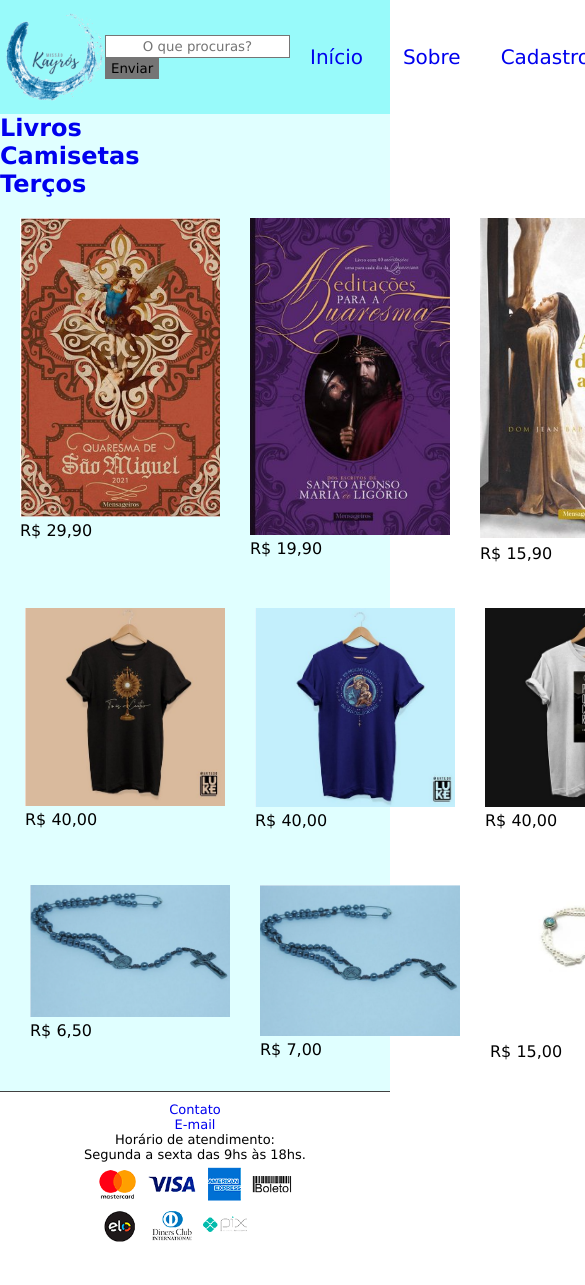
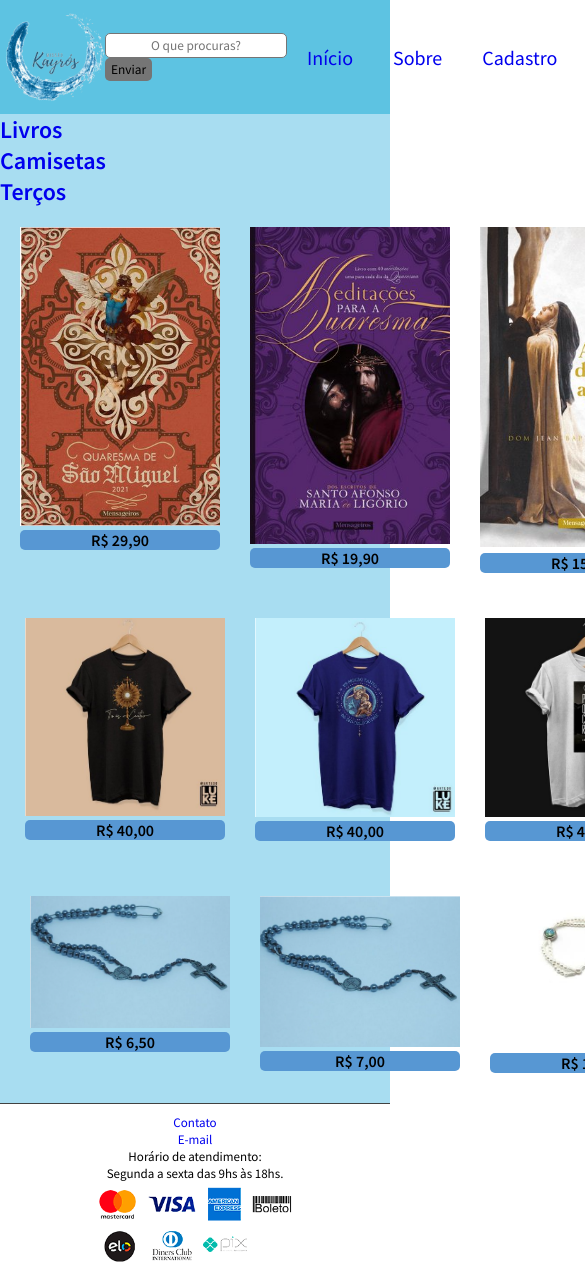
Before and after one commit to raphaelsmuniz/projeto-loja-kayros, a plain HTML site: page index.html in a window 390 px wide. Shown: the top 1285 px of the page, 585 px wide, since content can reach past the window. Before the commit the page ends 1264 px from the top, so only its background shows below. Drawn offline with Linux system fonts and the light colour scheme.

Commit message:
fazendo ajustes para a responsividade.

```diff
--- a/index-style.css
+++ b/index-style.css
@@ -1,8 +1,10 @@
+
 * {
     margin: 0;
     padding: 0;
     box-sizing: border-box;
-    font-family: Verdana, Geneva, Tahoma, sans-serif;
+    font-family: 'Roboto', sans-serif;
+    font-family: 'Source Sans Pro', sans-serif;
 }
 
 a {
@@ -10,7 +12,7 @@ a {
 }
 
 header {
-    background: #98fafa;
+    background: #5dc3e2;
 }
 
 .cabecalho {
@@ -18,12 +20,14 @@ header {
     justify-content: space-around;
     align-items: center;
     padding: 5px;
+    width: 100%;
 }
 
 .form input {
     padding: 3px 6px;
     text-align: center;
     border: 1px solid #757575;
+    border-radius: 5px 5px 5px 5px;
 }
 
 .form button {
@@ -32,6 +36,7 @@ header {
     cursor: pointer;
     background-color: #757575;
     transition: 300ms;
+    border-radius: 5px 5px 5px 5px;
 }
 
 .form button:hover {
@@ -41,6 +46,7 @@ header {
 
 .cabecalho ul {
     display: flex;
+    width: 100%;
 }
 
 .cabecalho img {
@@ -55,6 +61,7 @@ header {
 }
 
 .cabecalho li a {
+    /* display: inline-block; */
     transition: 300ms;
 }
 
@@ -63,14 +70,23 @@ header {
 }
 
 #filtro {
-    background: #E0FFFF;
+    background: #a8ddf1;
+}
+
+#filtro a {
+    transition: 300ms;
+}
+
+#filtro a:hover {
+    color: rgb(172, 15, 15);
 }
 
 .livro {
-    background: #E0FFFF;
+    background: #a8ddf1;
     display: flex;
     justify-content: space-evenly;
     padding: 5px;
+    width: 100%;
 }
 
 .livro div {
@@ -81,8 +97,17 @@ header {
     max-width: 200px;
 }
 
+.livro p {
+    text-align: center;
+    border: 1px solid none;
+    background-color: rgb(87, 151, 211);
+    border-radius: 5px 5px 5px 5px;
+    font-style: normal;
+    font-weight: bold;
+}
+
 .camiseta {
-    background: #E0FFFF;
+    background: #a8ddf1;
     display: flex;
     justify-content: space-evenly;
     padding: 10px;
@@ -96,8 +121,17 @@ header {
     max-width: 200px;
 }
 
+.camiseta p {
+    text-align: center;
+    border: 1px solid none;
+    background-color: rgb(87, 151, 211);
+    border-radius: 5px 5px 5px 5px;
+    font-style: normal;
+    font-weight: bold;
+}
+
 .terco {
-    background: #E0FFFF;
+    background: #a8ddf1;
     display: flex;
     justify-content: space-evenly;
     padding: 15px;
@@ -109,6 +143,15 @@ header {
 
 .terco img {
     max-width: 200px;
+}
+
+.terco p {
+    text-align: center;
+    border: 1px solid none;
+    background-color: rgb(87, 151, 211);
+    border-radius: 5px 5px 5px 5px;
+    font-style: normal;
+    font-weight: bold;
 }
 
 .rodape {
--- a/index.html
+++ b/index.html
@@ -5,6 +5,9 @@
     <meta http-equiv="X-UA-Compatible" content="IE=edge" />
     <meta name="viewport" content="width=device-width, initial-scale=1.0" />
     <link rel="shortcut icon" href="img/loja-kayros.ico" type="image/x-icon" />
+    <link rel="preconnect" href="https://fonts.googleapis.com">
+    <link rel="preconnect" href="https://fonts.gstatic.com" crossorigin>
+    <link href="https://fonts.googleapis.com/css2?family=Roboto:ital,wght@0,300;0,400;1,400;1,900&family=Source+Sans+Pro:wght@200;300;400;600&display=swap" rel="stylesheet">
     <title>Loja Kayrós</title>
     <link rel="stylesheet" type="text/css" href="index-style.css" />
   </head>
```
